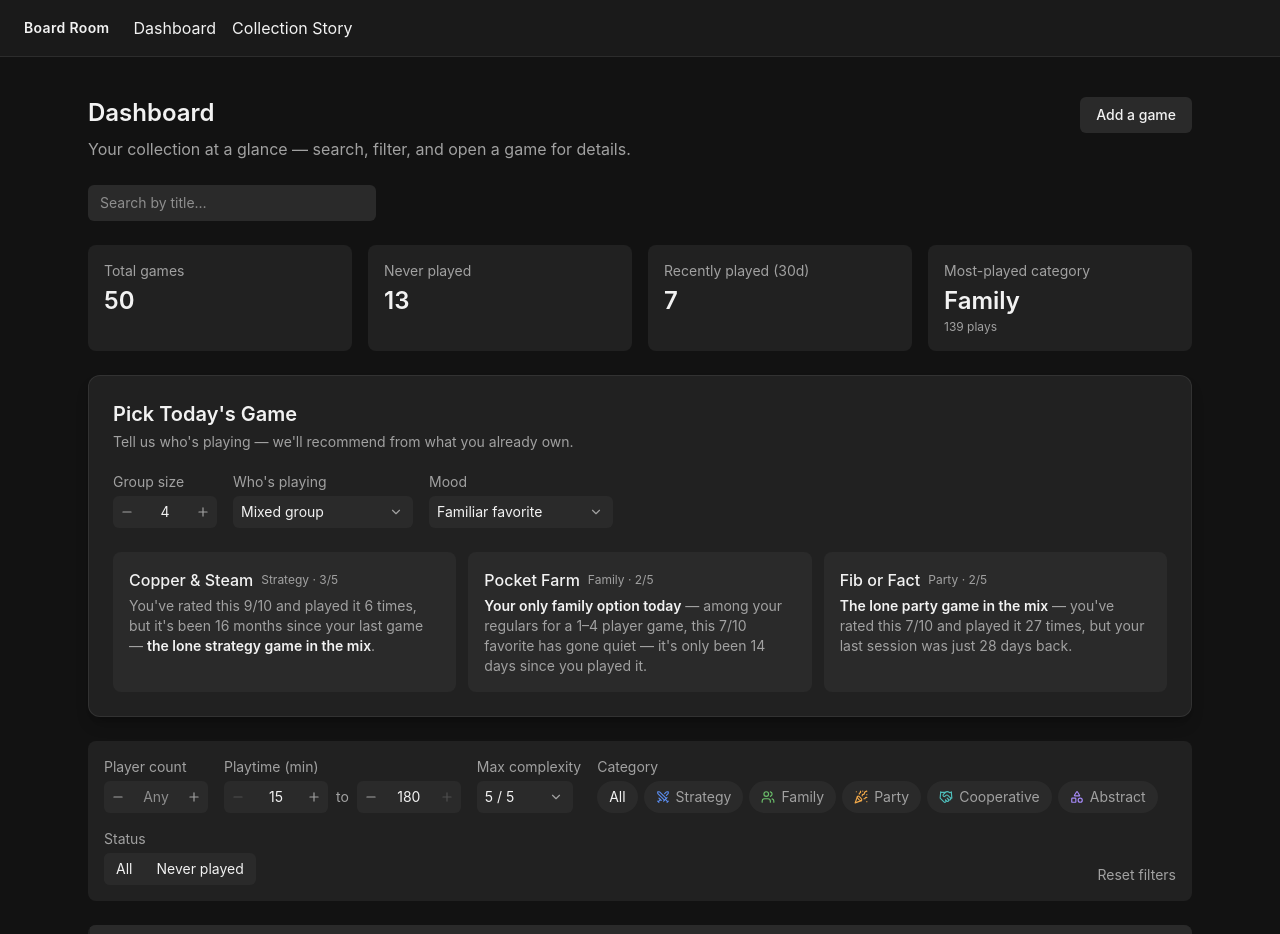
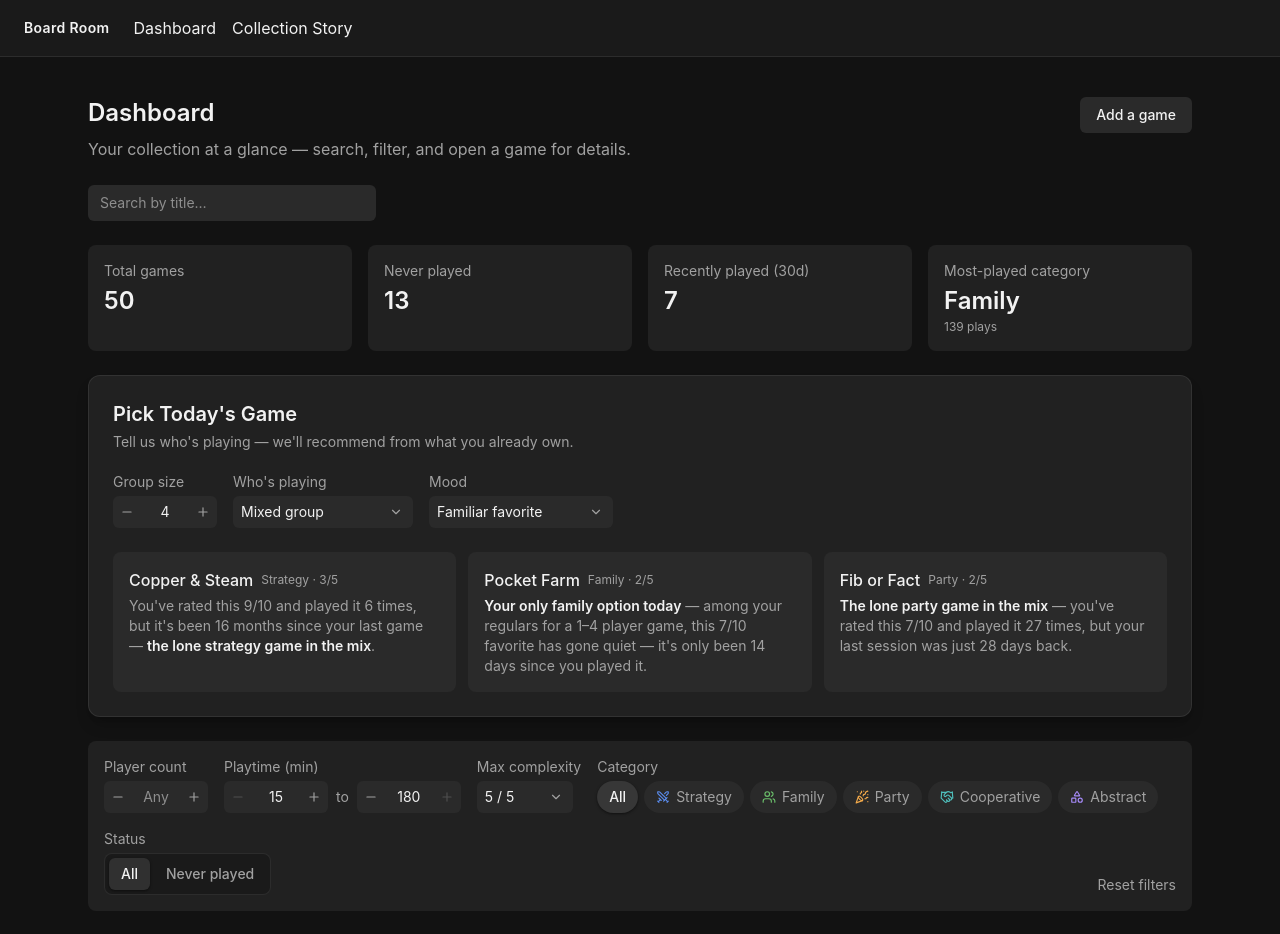
Before and after one commit to jerm-cowan/boardgame-library, a React (Vite) app: page /dashboard in a window 1280 px wide. Shown: the top 934 px of the page. Built offline with nearby package versions, Linux system fonts and the light colour scheme.

Commit message:
give segmented toggles a raised fill for clear active state

```diff
--- a/src/components/CollectVsPlayChart.tsx
+++ b/src/components/CollectVsPlayChart.tsx
@@ -59,15 +59,17 @@ export default function CollectVsPlayChart({ shares, highlighted, onHighlightCha
 
   return (
     <div className="space-y-4">
-      <div className="inline-flex rounded-md bg-popover p-1" role="group" aria-label="Chart view">
+      <div className="inline-flex gap-1 rounded-lg border border-border bg-surface p-1" role="group" aria-label="Chart view">
         {(Object.keys(VIEW_LABELS) as ViewMode[]).map((mode) => (
           <button
             key={mode}
             type="button"
             aria-pressed={view === mode}
             onClick={() => setView(mode)}
-            className={`rounded px-3 py-1.5 text-sm transition-colors ${
-              view === mode ? 'bg-hover text-foreground' : 'text-muted-foreground hover:text-foreground'
+            className={`rounded-md px-3 py-1.5 text-sm font-medium transition-colors ${
+              view === mode
+                ? 'bg-foreground/10 text-foreground shadow-sm shadow-black/40'
+                : 'text-muted-foreground hover:bg-foreground/5 hover:text-foreground'
             }`}
           >
             {VIEW_LABELS[mode]}
--- a/src/components/FilterPanel.tsx
+++ b/src/components/FilterPanel.tsx
@@ -90,8 +90,10 @@ export default function FilterPanel({ filters, onChange }: FilterPanelProps) {
               type="button"
               onClick={() => update('categories', [])}
               aria-pressed={filters.categories.length === 0}
-              className={`rounded-full px-3 py-1.5 text-sm transition-colors ${
-                filters.categories.length === 0 ? 'bg-hover text-foreground' : 'bg-popover text-muted-foreground hover:text-foreground'
+              className={`rounded-full px-3 py-1.5 text-sm font-medium transition-colors ${
+                filters.categories.length === 0
+                  ? 'bg-foreground/10 text-foreground shadow-sm shadow-black/40'
+                  : 'bg-popover text-muted-foreground hover:text-foreground'
               }`}
             >
               All
@@ -120,18 +122,28 @@ export default function FilterPanel({ filters, onChange }: FilterPanelProps) {
 
         <div className="flex flex-col gap-1 text-sm">
           <span className="text-muted-foreground">Status</span>
-          <div className="flex overflow-hidden rounded-md bg-popover">
+          <div className="inline-flex gap-1 rounded-lg border border-border bg-surface p-1" role="group" aria-label="Status">
             <button
               type="button"
+              aria-pressed={!filters.neverPlayedOnly}
               onClick={() => update('neverPlayedOnly', false)}
-              className={`px-3 py-1.5 ${!filters.neverPlayedOnly ? 'bg-hover' : ''}`}
+              className={`rounded-md px-3 py-1.5 text-sm font-medium transition-colors ${
+                !filters.neverPlayedOnly
+                  ? 'bg-foreground/10 text-foreground shadow-sm shadow-black/40'
+                  : 'text-muted-foreground hover:bg-foreground/5 hover:text-foreground'
+              }`}
             >
               All
             </button>
             <button
               type="button"
+              aria-pressed={filters.neverPlayedOnly}
               onClick={() => update('neverPlayedOnly', true)}
-              className={`px-3 py-1.5 ${filters.neverPlayedOnly ? 'bg-hover' : ''}`}
+              className={`rounded-md px-3 py-1.5 text-sm font-medium transition-colors ${
+                filters.neverPlayedOnly
+                  ? 'bg-foreground/10 text-foreground shadow-sm shadow-black/40'
+                  : 'text-muted-foreground hover:bg-foreground/5 hover:text-foreground'
+              }`}
             >
               Never played
             </button>
```
